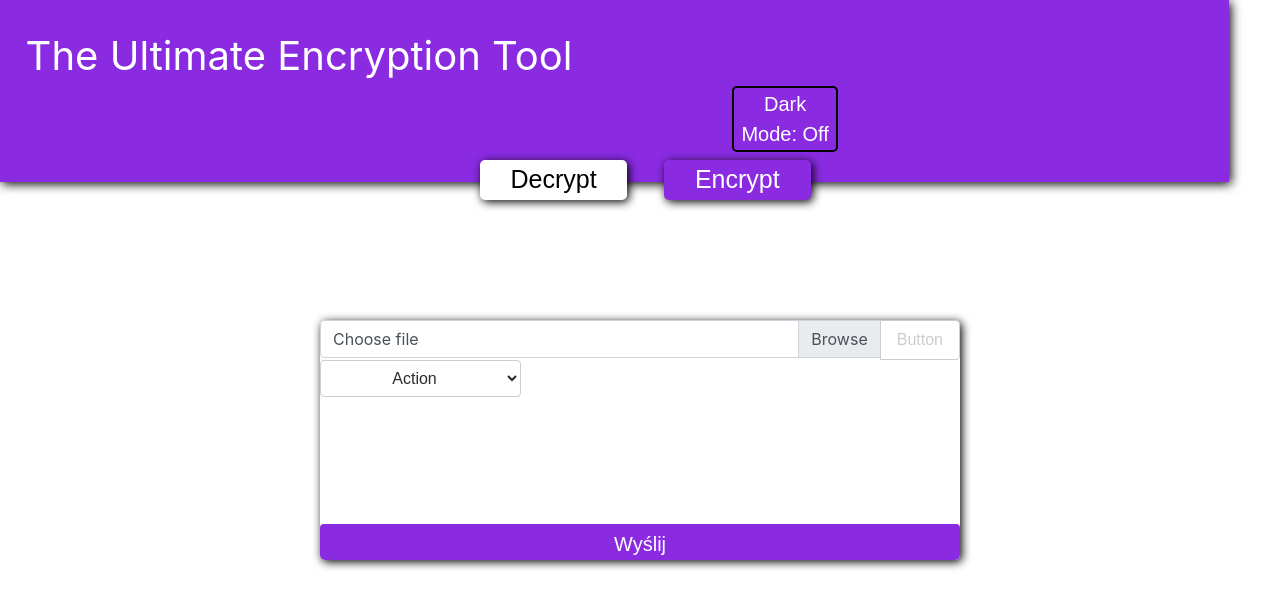
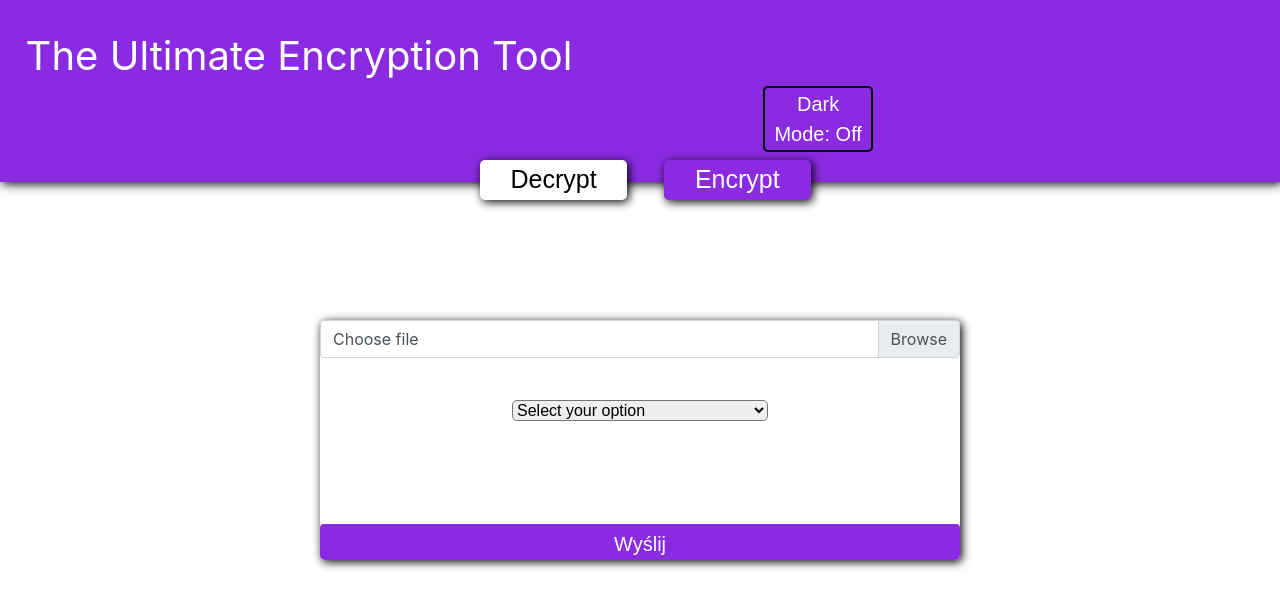
Before and after one commit to ShamanDev/EncryptionWebApp, a Python web app: template templates/index.html in a window 1280 px wide. Shown: the top 608 px of the page. Run offline with Jinja, Linux system fonts and the light colour scheme; the template is opened without the code that fills it, so the values that code supplies are empty; some libraries are stand-ins or nearby versions.

Commit message:
Add files via upload

```diff
--- a/static/style.css
+++ b/static/style.css
@@ -7,7 +7,7 @@ header{
     height: 9%;
     font-size: 40px;
     padding: 2%;
-    width: 96%;
+    width: 100%;
     color: white;
     background-color: blueviolet;
     box-shadow: 2px 2px 10px black;
@@ -71,3 +71,16 @@ header p{
     color: white;
     font-size: 20px;
 }
+
+
+select {
+    border-radius: 5px;
+    width: 20%;
+    left: 40%;
+    top: 50%;
+    position: fixed;
+}
+
+option{
+    font-size:2vh;
+}
--- a/templates/index.html
+++ b/templates/index.html
@@ -8,20 +8,21 @@
     <title></title>
   </head>
 
-  <script>
-    function gowno(){
-      let wiadomosc = prompt("Jak masz na imie");
-      document.getElementById("doopa").textContent = wiadomosc;
+  <script type="text/javascript">
+    function input_change_text(){
+      document.getElementsByClassName('custom-file-label')[0].textContent = document.getElementsByClassName('custom-file-input')[0].files[0].name;
+      console.log(document.getElementsByClassName('custom-file-label')[0].textContent);
     }
-
     function darkmode(){
       let current_text = document.getElementById("darkmode").textContent;
       if(current_text == "Dark Mode: Off"){
         document.body.style = "background-color:#2f2f2f;";
+        document.getElementsByTagName('select')[0].style = "background-color:#2f2f2f; color:white;"
         document.getElementById("darkmode").textContent = "Dark Mode: On";
         document.getElementById("file_to_encrypt").style = "color: white;";
       }
-      else{
+      else {
+        document.getElementsByTagName('select')[0].style = "background-color:white; color:black;"
         document.body.style = "background-color: white;"
         document.getElementById("darkmode").textContent = "Dark Mode: Off";
         document.getElementById("file_to_encrypt").style = "color: black;";
@@ -47,22 +48,19 @@
     </div>
 
     <div id="form_holder">
-      <form>
-        <div class="input-group">
-          <div class="custom-file">
-            <input type="file" class="custom-file-input" id="inputGroupFile04" aria-describedby="inputGroupFileAddon04">
-            <label class="custom-file-label" for="inputGroupFile04">Choose file</label>
+      <form action="https://stackoverflow.com/questions/11832930/html-input-file-accept-attribute-file-type-csv">
+          <div class="input-group mb-3">
+              <div class="custom-file">
+                  <input type="file" class="custom-file-input" id="inputGroupFile02" accept=".txt" onchange="input_change_text()">
+                  <label class="custom-file-label" for="inputGroupFile02" aria-describedby="inputGroupFileAddon02">Choose file</label>
+              </div>
           </div>
-          <div class="input-group-append">
-            <button class="btn btn-outline-secondary" type="button" id="inputGroupFileAddon04">Button</button>
-          </div>
+        <div class="dropdown">
+            <select type="button" id="dropdownMenuButton" data-toggle="dropdown" aria-haspopup="true" aria-expanded="false">
+                <option value="" disabled selected>Select your option</option>
+                <option value="szyfr_vic">VIC</option>
+                <option value="szyfr_vigenere">Szyfr Vigenère'a</option>
         </div>
-        <div class="dropdown">
-          <select class="btn btn-secondary dropdown-toggle" type="button" id="dropdownMenuButton" data-toggle="dropdown" aria-haspopup="true" aria-expanded="false">
-            <option class="dropdown-item" href="#">Action</option>
-            <option class="dropdown-item" href="#">Another action</option>
-            <option class="dropdown-item" href="#">Something else here</option>
-          </div>
           </select>
         </div>
         <button id="submit" name="submit" onclick="gowno()" class="btn btn-primary">Wyślij</button><br>
```
Also changed, not shown: VIC.py (+0 -9 lines), main.py (+10 -2 lines).
